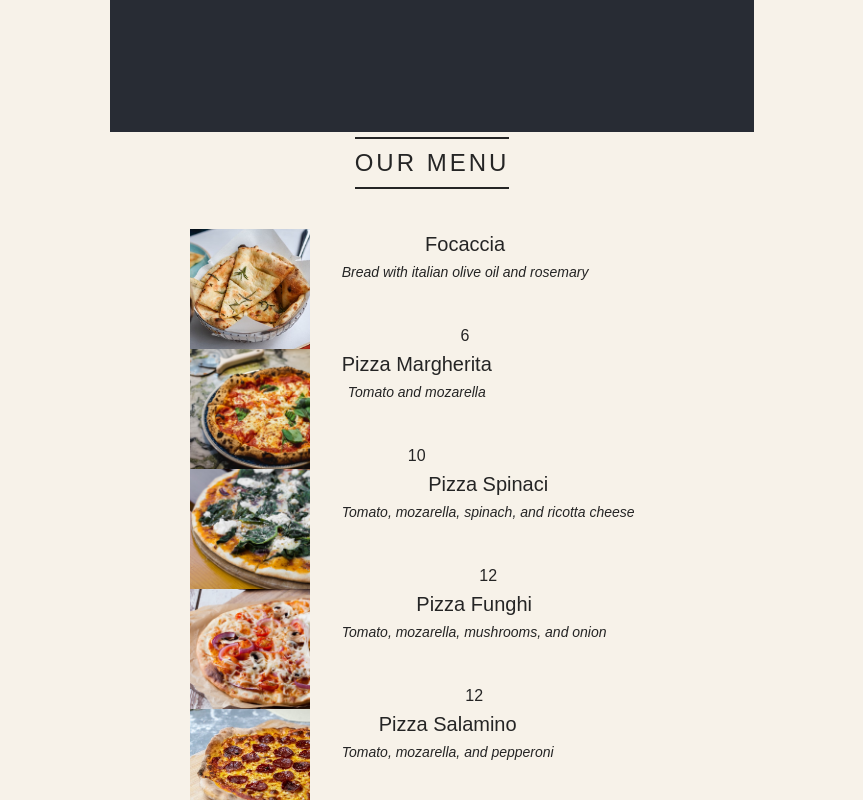
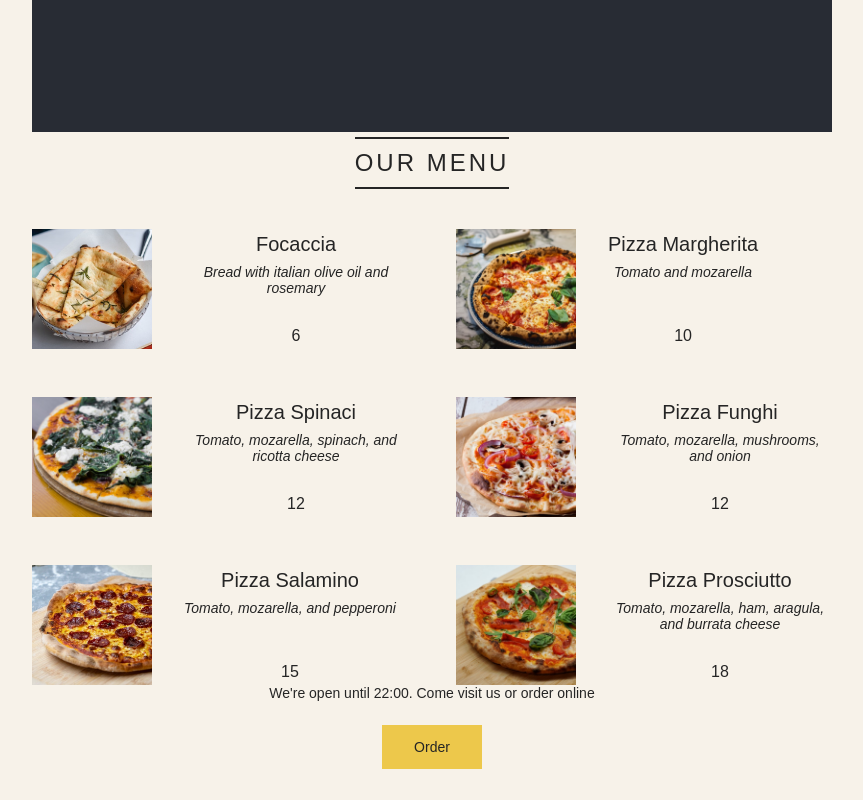
Before and after one commit to chikezie22/React-First-Code, a React (Create React App) app: page / in a window 1280 px wide. Shown: the part 700-1500 px from the top of the page, without its empty margins (208-1071 px from the left). Built offline with nearby package versions, Linux system fonts and the light colour scheme; no server answers.

Commit message:
tenary operator

```diff
--- a/src/App.js
+++ b/src/App.js
@@ -91,15 +91,20 @@
   );
 }
 function Menu() {
+  const pizzas = pizzaData;
+  // const pizzas = []
+  const numPizzas = pizzas.length;
   return (
     <main className="menu">
       <h2 style={{ marginTop: "5px" }}>Our menu</h2>
 
-      <div>
-        {pizzaData.map((pizza) => {
-          return <Pizza pizzaObj={pizza} />;
-        })}
-      </div>
+      {numPizzas > 0 ? (
+        <ul className="pizzas">
+          {pizzas.map((pizza) => {
+            return <Pizza pizzaObj={pizza} />;
+          })}
+        </ul>
+      ) : null}
 
       {/* <Pizza
         // all this are props
@@ -122,14 +127,14 @@
 function Pizza(props) {
   console.log(props);
   return (
-    <div className="pizza">
+    <li className="pizza">
       <img src={props.pizzaObj.photoName} alt={props.pizzaObj.name} />
       <div>
         <h3>{props.pizzaObj.name}</h3>
         <p>{props.pizzaObj.ingredients}</p>
         <span>{props.pizzaObj.price}</span>
       </div>
-    </div>
+    </li>
   );
 }
 
@@ -148,11 +153,18 @@
   console.log(hour);
   const openHour = 12;
   const closeHour = 22;
-  if (hour >= openHour && hour <= closeHour) alert("We are currently open!");
-  else alert("We are closed ");
+  const isOpen = hour >= openHour && hour <= closeHour;
+  // if (hour >= openHour && hour <= closeHour) alert("We are currently open!");
+  // else alert("We are closed ");
   return (
     <footer className="footer">
-      {new Date().toLocaleTimeString()}. We're are currently open
+      {/* {new Date().toLocaleTimeString()}. We're are currently open */}
+      {isOpen && (
+        <div className="order">
+          <p>We're open until {closeHour}:00. Come visit us or order online</p>
+          <button className="btn">Order</button>
+        </div>
+      )}
     </footer>
   );
 
```
